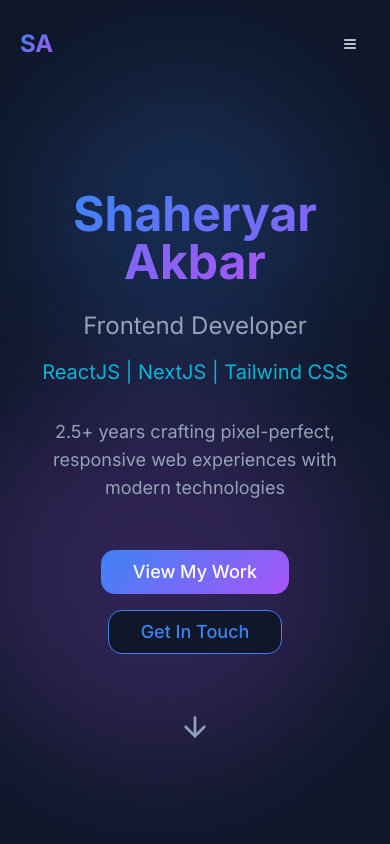
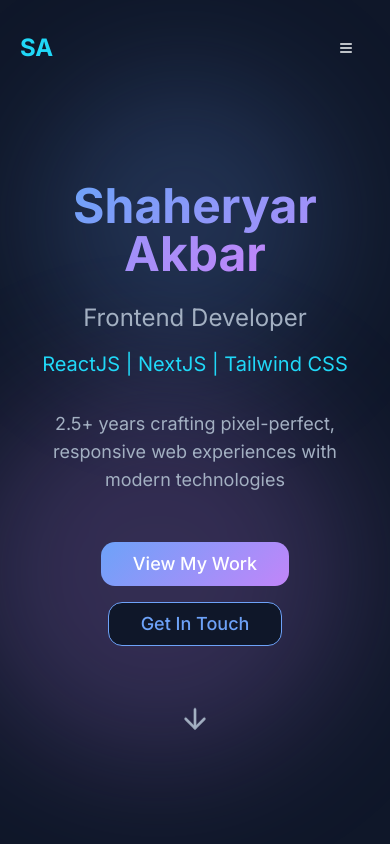
Before and after one commit to ShaheryarAkbar/shaheryar-showcase, a React (Vite) app: page / in a window 390 px wide. Shown: the top 844 px of the page. Built offline with nearby package versions, Linux system fonts and the light colour scheme; the HTML template or start-up script is replaced by a standard one.

Commit message:
Refactor: Improve mobile visibility and spacing

```diff
--- a/src/components/About.tsx
+++ b/src/components/About.tsx
@@ -20,7 +20,7 @@ const About = () => {
   ];
 
   return (
-    <section id="about" className="py-20 px-0 md:px-6">
+    <section id="about" className="py-12 md:py-20 px-0 md:px-6">
       <div className="mx-auto max-w-6xl px-5 md:px-0">
         <h2 className="text-4xl md:text-5xl font-bold text-center mb-4 animate-fade-in">
           About <span className="text-gradient">Me</span>
--- a/src/components/Contact.tsx
+++ b/src/components/Contact.tsx
@@ -30,7 +30,7 @@ const Contact = () => {
   ];
 
   return (
-    <section id="contact" className="py-20 px-0 md:px-6">
+    <section id="contact" className="py-12 md:py-20 px-0 md:px-6">
       <div className="mx-auto max-w-4xl px-5 md:px-0">
         <h2 className="text-4xl md:text-5xl font-bold text-center mb-4 animate-fade-in">
           Get In <span className="text-gradient">Touch</span>
--- a/src/components/Experience.tsx
+++ b/src/components/Experience.tsx
@@ -50,7 +50,7 @@ const Experience = () => {
   ];
 
   return (
-    <section id="experience" className="py-20 px-0 md:px-6 bg-gradient-to-b from-background to-muted/20">
+    <section id="experience" className="py-12 md:py-20 px-0 md:px-6 bg-gradient-to-b from-background to-muted/20">
       <div className="container mx-auto max-w-4xl px-5 md:px-0">
         <h2 className="text-4xl md:text-5xl font-bold text-center mb-4 animate-fade-in">
           Experience & <span className="text-gradient">Education</span>
--- a/src/components/Hero.tsx
+++ b/src/components/Hero.tsx
@@ -3,7 +3,7 @@ import { ArrowDown } from "lucide-react";
 
 const Hero = () => {
   return (
-    <section id="home" className="min-h-screen flex items-center justify-center relative overflow-hidden px-0 md:px-6 pt-24">
+    <section id="home" className="min-h-screen flex items-center justify-center relative overflow-hidden px-0 md:px-6 pt-20 md:pt-24">
       {/* Animated background gradient orbs */}
       <div className="absolute top-20 left-10 w-72 h-72 bg-primary/20 rounded-full blur-3xl animate-float" />
       <div className="absolute bottom-20 right-10 w-96 h-96 bg-secondary/20 rounded-full blur-3xl animate-float" style={{ animationDelay: "1s" }} />
--- a/src/components/Navigation.tsx
+++ b/src/components/Navigation.tsx
@@ -42,7 +42,7 @@ const Navigation = () => {
             e.preventDefault();
             scrollToSection("#home");
           }}
-          className="text-2xl font-bold text-gradient cursor-pointer"
+          className="text-2xl font-bold text-accent cursor-pointer"
         >
           SA
         </a>
@@ -69,10 +69,10 @@ const Navigation = () => {
         <Button
           variant="ghost"
           size="icon"
-          className="md:hidden"
+          className="md:hidden h-12 w-12"
           onClick={() => setIsMobileMenuOpen(!isMobileMenuOpen)}
         >
-          {isMobileMenuOpen ? <X /> : <Menu />}
+          {isMobileMenuOpen ? <X className="h-6 w-6" /> : <Menu className="h-6 w-6" />}
         </Button>
       </div>
 
--- a/src/components/Projects.tsx
+++ b/src/components/Projects.tsx
@@ -135,7 +135,7 @@ const Projects = () => {
   ];
 
   return (
-    <section id="projects" className="py-20 px-0 md:px-6">
+    <section id="projects" className="py-12 md:py-20 px-0 md:px-6">
       <div className="mx-auto max-w-7xl px-5 md:px-0">
         <h2 className="text-4xl md:text-5xl font-bold text-center mb-4 animate-fade-in">
           Featured <span className="text-gradient">Projects</span>
--- a/src/components/Skills.tsx
+++ b/src/components/Skills.tsx
@@ -15,7 +15,7 @@ const Skills = () => {
   ];
 
   return (
-    <section id="skills" className="py-20 px-0 md:px-6 bg-gradient-to-b from-background to-muted/20">
+    <section id="skills" className="py-12 md:py-20 px-0 md:px-6 bg-gradient-to-b from-background to-muted/20">
       <div className="mx-auto max-w-6xl px-5 md:px-0">
         <h2 className="text-4xl md:text-5xl font-bold text-center mb-4 animate-fade-in">
           Technical <span className="text-gradient">Skills</span>
--- a/src/index.css
+++ b/src/index.css
@@ -17,16 +17,16 @@ All colors MUST be HSL.
     --popover: 222 47% 15%;
     --popover-foreground: 210 40% 98%;
 
-    --primary: 217 91% 60%;
+    --primary: 217 91% 70%;
     --primary-foreground: 222 47% 11%;
 
-    --secondary: 271 91% 65%;
+    --secondary: 271 91% 75%;
     --secondary-foreground: 210 40% 98%;
 
     --muted: 217 33% 17%;
-    --muted-foreground: 215 20% 65%;
+    --muted-foreground: 215 20% 70%;
 
-    --accent: 189 94% 43%;
+    --accent: 189 94% 55%;
     --accent-foreground: 210 40% 98%;
 
     --destructive: 0 84% 60%;
@@ -38,9 +38,9 @@ All colors MUST be HSL.
 
     --radius: 1rem;
 
-    --gradient-primary: linear-gradient(135deg, hsl(217 91% 60%) 0%, hsl(271 91% 65%) 100%);
+    --gradient-primary: linear-gradient(135deg, hsl(217 91% 70%) 0%, hsl(271 91% 75%) 100%);
     --gradient-secondary: linear-gradient(135deg, hsl(222 47% 15%) 0%, hsl(222 47% 20%) 100%);
-    --gradient-accent: linear-gradient(135deg, hsl(189 94% 43%) 0%, hsl(217 91% 60%) 100%);
+    --gradient-accent: linear-gradient(135deg, hsl(189 94% 55%) 0%, hsl(217 91% 70%) 100%);
 
     --shadow-glow: 0 0 40px hsl(217 91% 60% / 0.3);
     --shadow-card: 0 10px 30px -10px hsl(217 91% 60% / 0.2);
@@ -67,16 +67,16 @@ All colors MUST be HSL.
     --popover: 222 47% 15%;
     --popover-foreground: 210 40% 98%;
 
-    --primary: 217 91% 60%;
+    --primary: 217 91% 70%;
     --primary-foreground: 222 47% 11%;
 
-    --secondary: 271 91% 65%;
+    --secondary: 271 91% 75%;
     --secondary-foreground: 210 40% 98%;
 
     --muted: 217 33% 17%;
-    --muted-foreground: 215 20% 65%;
+    --muted-foreground: 215 20% 70%;
 
-    --accent: 189 94% 43%;
+    --accent: 189 94% 55%;
     --accent-foreground: 210 40% 98%;
 
     --destructive: 0 84% 60%;
```
